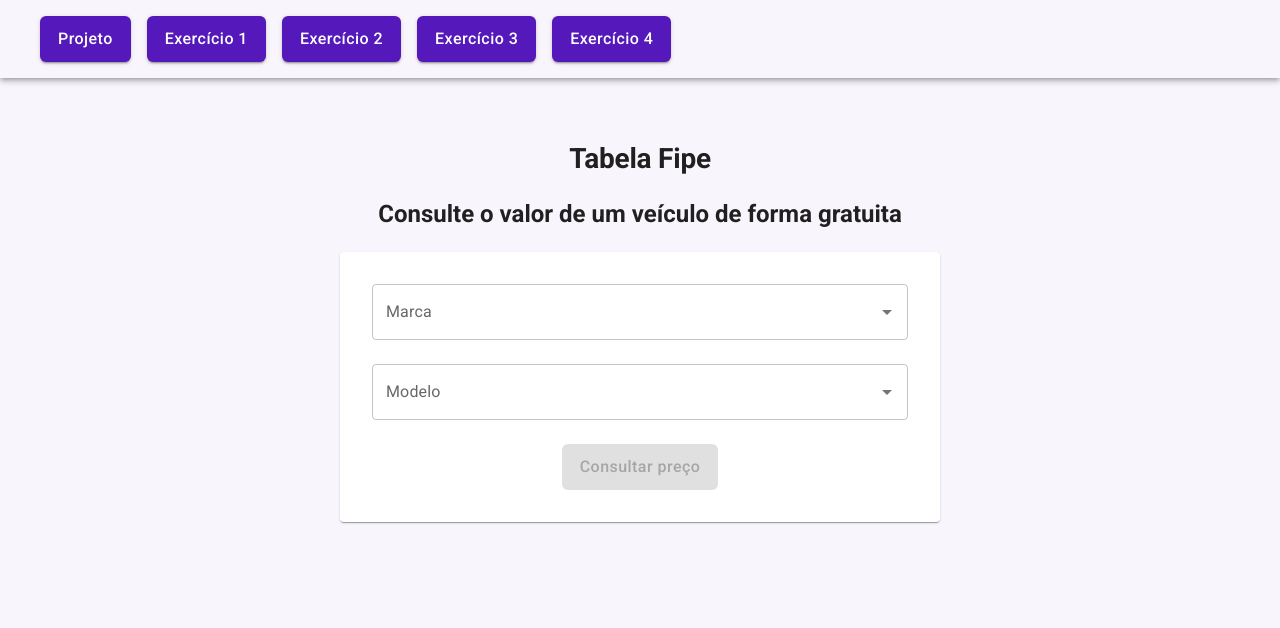
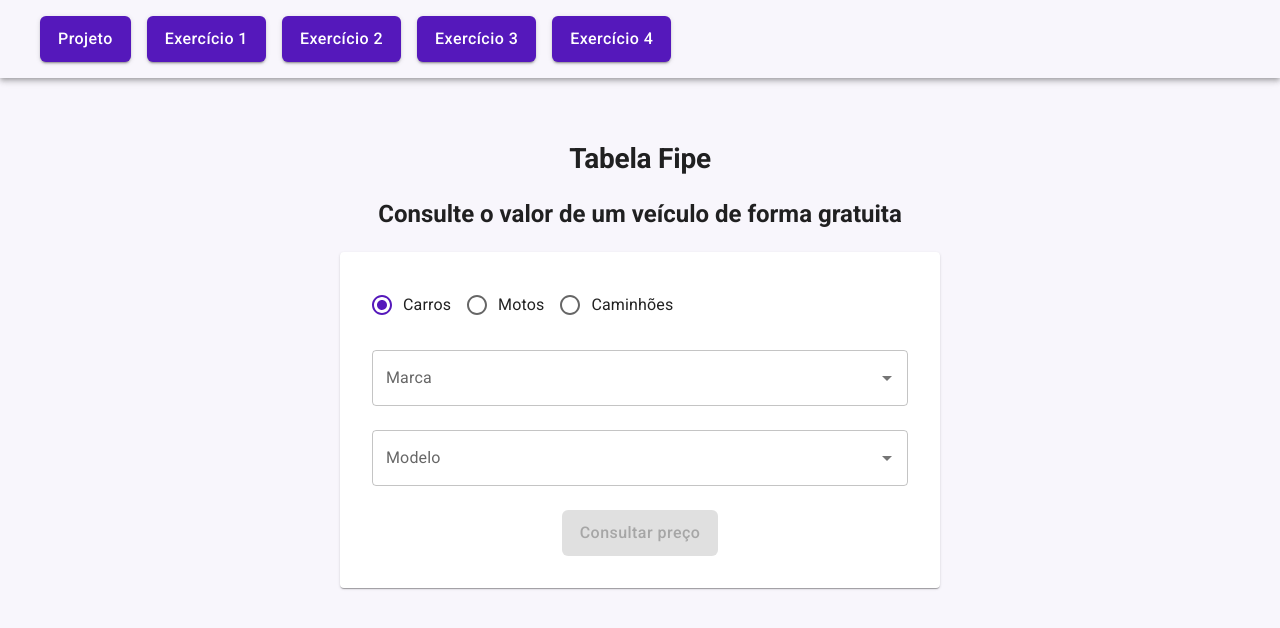
Before and after one commit to jhon-alves/mobiauto-jhon, a Next.js app: page / in a window 1280 px wide. Shown: the top 628 px of the page. Built offline with nearby package versions, Linux system fonts and the light colour scheme; no server answers.

Commit message:
added new functionalities to changes vehicle type

```diff
--- a/src/actions/vehicles.actions.ts
+++ b/src/actions/vehicles.actions.ts
@@ -2,12 +2,24 @@
 import services from '@/services';
 
 export const vehiclesActions = {
+  changeVehicle,
   changeField,
+  clearFilters,
   getAllBrands,
   getAllModels,
   getAllYears,
   getVehicleDetails
 };
+
+function changeVehicle(name: string, value: string) {
+  return (dispatch: any) => {
+    dispatch({
+      type: vehiclesConstants.CHANGE_VEHICLE,
+      payload: { name, value }
+    });
+    dispatch(clearFilters());
+  }
+}
 
 function changeField(name: string, codigo: string, nome: string) {
   return (dispatch: any) => {
@@ -18,10 +30,16 @@
   }
 }
 
-function getAllBrands() {
+function clearFilters() {
+  return (dispatch: any) => {
+    dispatch({ type: vehiclesConstants.CLEAR_FILTERS });
+  }
+}
+
+function getAllBrands(vehicle:string) {
   return (dispatch: any) => {
     dispatch({ type: vehiclesConstants.GET_ALL_BRANDS_REQUEST });
-    services.getAllBrands()
+    services.getAllBrands(vehicle)
       ?.then((data) => {
         dispatch({
           type: vehiclesConstants.GET_ALL_BRANDS_SUCCESS,
@@ -34,10 +52,10 @@
   }
 }
 
-function getAllModels(brand: string) {
+function getAllModels(vehicle:string, brand: string) {
   return (dispatch: any) => {
     dispatch({ type: vehiclesConstants.GET_ALL_MODELS_REQUEST });
-    services.getAllModels(brand)
+    services.getAllModels(vehicle, brand)
       ?.then((data) => {
         dispatch({
           type: vehiclesConstants.GET_ALL_MODELS_SUCCESS,
@@ -50,10 +68,10 @@
   }
 }
 
-function getAllYears(brand: string, model: string) {
+function getAllYears(vehicle:string, brand: string, model: string) {
   return (dispatch: any) => {
     dispatch({ type: vehiclesConstants.GET_ALL_YEARS_REQUEST });
-    services.getAllYears(brand, model)
+    services.getAllYears(vehicle, brand, model)
       ?.then((data) => {
         dispatch({
           type: vehiclesConstants.GET_ALL_YEARS_SUCCESS,
@@ -66,10 +84,10 @@
   }
 }
 
-function getVehicleDetails(brand: string, model: string, year: string) {
+function getVehicleDetails(vehicle:string, brand: string, model: string, year: string) {
   return (dispatch: any) => {
     dispatch({ type: vehiclesConstants.GET_VEHICLE_DETAILS_REQUEST });
-    services.getVehicleDetails(brand, model, year)
+    services.getVehicleDetails(vehicle, brand, model, year)
       ?.then((data) => {
         dispatch({
           type: vehiclesConstants.GET_VEHICLE_DETAILS_SUCCESS,
--- a/src/app/exercise_3/page.tsx
+++ b/src/app/exercise_3/page.tsx
@@ -31,9 +31,9 @@
     'Jerry Smith'
   ].includes(item.name)).map((item: Character) => ({
     nome: item.name,
-    genero: item.gender,
+    genero: item.gender === 'Male' ? 'Homem' : 'Mulher',
     avatar: item.image,
-    especie: item.species
+    especie: item.species === 'Human' ? 'Humano' : item.species
   }));
 
   return (
--- a/src/components/CardConsult.tsx
+++ b/src/components/CardConsult.tsx
@@ -3,6 +3,10 @@
   Button,
   TextField,
   Autocomplete,
+  FormControl,
+  RadioGroup,
+  FormControlLabel,
+  Radio
 } from '@mui/material';
 import { useRouter } from 'next/navigation';
 import { Card } from './styles';
@@ -23,7 +27,12 @@
 export default function CardConsult({ brands, models, years }: IConsult) {
   const router = useRouter();
   const dispatch = useAppDispatch();
-  const { filters } = useAppSelector(state => state.vehicles);
+  const { filters, typeVehicle } = useAppSelector(state => state.vehicles);
+
+  function handleVehicleFieldChange(e: any) {
+    const { name, value } = e.target;
+    dispatch(vehiclesActions.changeVehicle(name, value));
+  }
 
   function handleBrandFieldChange(details: any) {
     const { codigo, nome } = details.option;
@@ -44,11 +53,38 @@
     <Card>
       <Grid container spacing={3}>
         <Grid item xs={12}>
+          <FormControl>
+            <RadioGroup
+              row
+              name="typeVehicle"
+              value={typeVehicle}
+              onChange={handleVehicleFieldChange}
+            >
+              <FormControlLabel
+                value="carros"
+                control={<Radio />}
+                label="Carros"
+              />
+              <FormControlLabel
+                value="motos"
+                control={<Radio />}
+                label="Motos"
+              />
+              <FormControlLabel
+                value="caminhoes"
+                control={<Radio />}
+                label="Caminhões"
+              />
+            </RadioGroup>
+          </FormControl>
+        </Grid>
+        <Grid item xs={12}>
           <Autocomplete
             loadingText="Carregando"
             noOptionsText="Sem opcões"
             clearText="Excluir"
             clearOnEscape={true}
+            disableClearable={true}
             options={brands}
             getOptionLabel={(option) => option.nome || ''}
             isOptionEqualToValue={(_option, value) => filters.brand.codigo === value.codigo}
@@ -64,6 +100,7 @@
             noOptionsText="Sem opcões"
             clearText="Excluir"
             clearOnEscape={true}
+            disableClearable={true}
             options={models}
             getOptionLabel={(option) => option.nome || ''}
             isOptionEqualToValue={(_option, value) => filters.model.codigo === value.codigo}
@@ -80,6 +117,7 @@
               noOptionsText="Sem opcões"
               clearText="Excluir"
               clearOnEscape={true}
+              disableClearable={true}
               options={years}
               getOptionLabel={(option) => option.nome || ''}
               isOptionEqualToValue={(_option, value) => filters.year.codigo === value.codigo}
--- a/src/constants/vehicles.constants.ts
+++ b/src/constants/vehicles.constants.ts
@@ -16,6 +16,8 @@
   GET_VEHICLE_DETAILS_FAILURE: 'GET_VEHICLE_DETAILS_FAILURE',
 
   CHANGE_FIELD: 'CHANGE_FIELD',
+  CHANGE_VEHICLE: 'CHANGE_VEHICLE',
+  CLEAR_FILTERS: 'CLEAR_FILTERS',
 }
 
 export default vehiclesConstants;
--- a/src/hooks/useResult.ts
+++ b/src/hooks/useResult.ts
@@ -7,11 +7,13 @@
   const {
     vehicleDetails,
     filters: { brand, model, year },
+    typeVehicle,
     loading,
   } = useAppSelector(state => state.vehicles);
 
   useEffect(() => {
-    dispatch(vehiclesActions.getVehicleDetails(brand.codigo, model.codigo, year.codigo));
+    dispatch(vehiclesActions.getVehicleDetails(typeVehicle, brand.codigo, model.codigo, year.codigo));
+    return () => dispatch(vehiclesActions.clearFilters());
   }, [dispatch, brand, model, year]);
 
   return { vehicleDetails, loading };
--- a/src/hooks/useSearch.ts
+++ b/src/hooks/useSearch.ts
@@ -9,24 +9,25 @@
     models,
     years,
     filters: { brand, model },
+    typeVehicle,
     loading
   } = useAppSelector((state) => state.vehicles);
 
   useEffect(() => {
-    dispatch(vehiclesActions.getAllBrands());
-  }, [dispatch]);
+    dispatch(vehiclesActions.getAllBrands(typeVehicle));
+  }, [dispatch, typeVehicle]);
 
   useEffect(() => {
     if (brand.nome.length > 0) {
-      dispatch(vehiclesActions.getAllModels(brand.codigo));
+      dispatch(vehiclesActions.getAllModels(typeVehicle, brand.codigo));
     }
-  }, [dispatch, brand]);
+  }, [dispatch, typeVehicle, brand]);
 
   useEffect(() => {
     if (model.nome.length > 0) {
-      dispatch(vehiclesActions.getAllYears(brand.codigo, model.codigo));
+      dispatch(vehiclesActions.getAllYears(typeVehicle, brand.codigo, model.codigo));
     }
-  }, [dispatch, brand, model]);
+  }, [dispatch, typeVehicle, brand, model]);
 
   return { brands, models, years, loading };
 }
--- a/src/reducers/vehicles.reducers.ts
+++ b/src/reducers/vehicles.reducers.ts
@@ -5,6 +5,7 @@
   models: [],
   years: [],
   vehicleDetails: {},
+  typeVehicle: 'carros',
   filters: {
     brand: {
       codigo: '',
@@ -24,7 +25,13 @@
 
 export function vehicles(state = initialState, action: any) {
   switch (action.type) {
-    case vehiclesConstants.CHANGE_FIELD: {
+    case vehiclesConstants.CHANGE_VEHICLE:
+      return {
+        ...state,
+        [action.payload.name]: action.payload.value,
+      }
+
+    case vehiclesConstants.CHANGE_FIELD:
       return {
         ...state,
         filters: {
@@ -35,7 +42,26 @@
           },
         }
       }
-    }
+
+    case vehiclesConstants.CLEAR_FILTERS:
+      return {
+        ...state,
+        filters: {
+          ...state.filters,
+          brand: {
+            codigo: '',
+            nome: '',
+          },
+          model: {
+            codigo: '',
+            nome: '',
+          },
+          year: {
+            codigo: '',
+            nome: '',
+          },
+        }
+      }
 
     case vehiclesConstants.GET_ALL_BRANDS_REQUEST:
     case vehiclesConstants.GET_ALL_MODELS_REQUEST:
--- a/src/services/index.ts
+++ b/src/services/index.ts
@@ -7,33 +7,33 @@
   getVehicleDetails,
 };
 
-function getAllBrands() {
+function getAllBrands(vehicle: string) {
   try {
-   return fetchApi('/carros/marcas');
+   return fetchApi(`/${vehicle}/marcas`);
   } catch (error) {
     console.error('Ocorreu um erro:', error);
   }
 }
 
-function getAllModels(brand: string) {
+function getAllModels(vehicle: string, brand: string) {
   try {
-    return fetchApi(`/carros/marcas/${brand}/modelos`);
+    return fetchApi(`/${vehicle}/marcas/${brand}/modelos`);
   } catch (error) {
     console.error('Ocorreu um erro:', error);
   }
 }
 
-function getAllYears(brand: string, model: string) {
+function getAllYears(vehicle: string, brand: string, model: string) {
   try {
-    return fetchApi(`/carros/marcas/${brand}/modelos/${model}/anos`);
+    return fetchApi(`/${vehicle}/marcas/${brand}/modelos/${model}/anos`);
   } catch (error) {
     console.error('Ocorreu um erro:', error);
   }
 }
 
-function getVehicleDetails(brand: string, model: string, year: string) {
+function getVehicleDetails(vehicle: string, brand: string, model: string, year: string) {
   try {
-    return fetchApi(`/carros/marcas/${brand}/modelos/${model}/anos/${year}`);
+    return fetchApi(`/${vehicle}/marcas/${brand}/modelos/${model}/anos/${year}`);
   } catch (error) {
     console.error('Ocorreu um erro:', error);
   }
```
